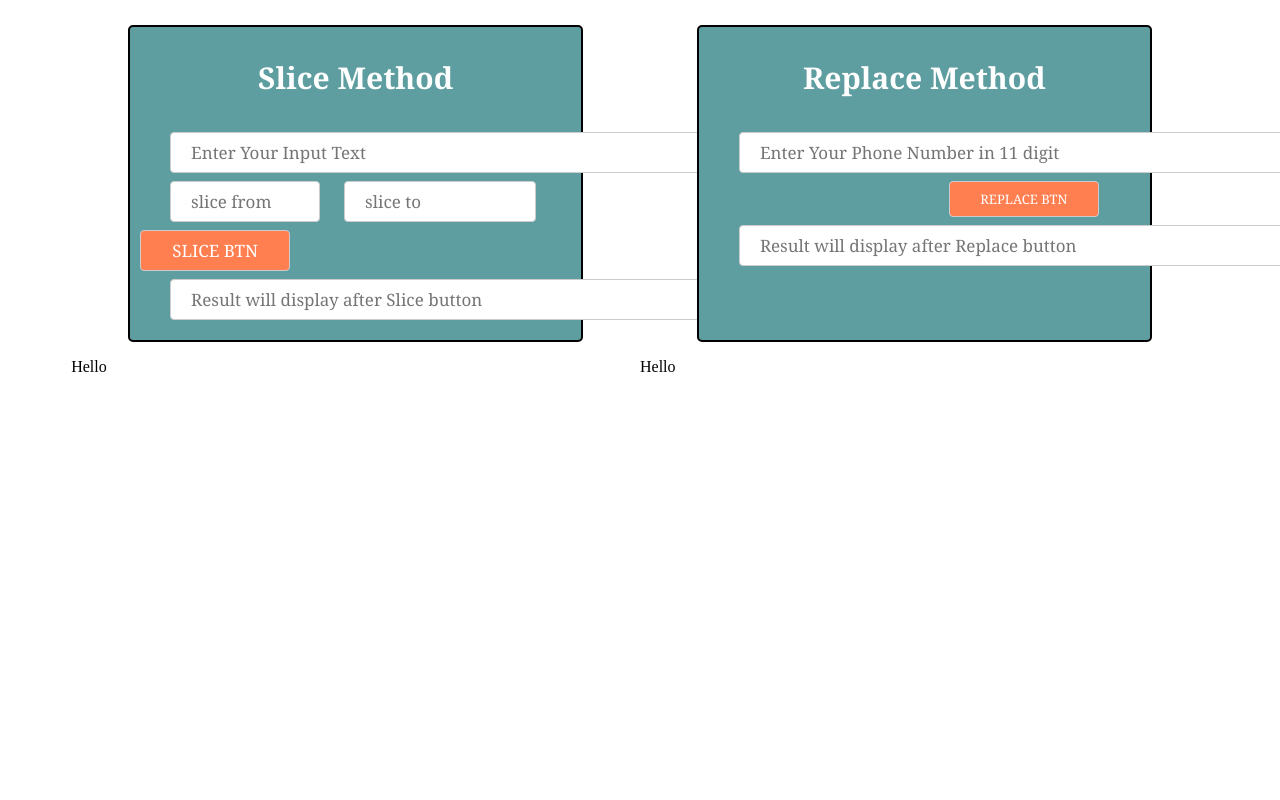
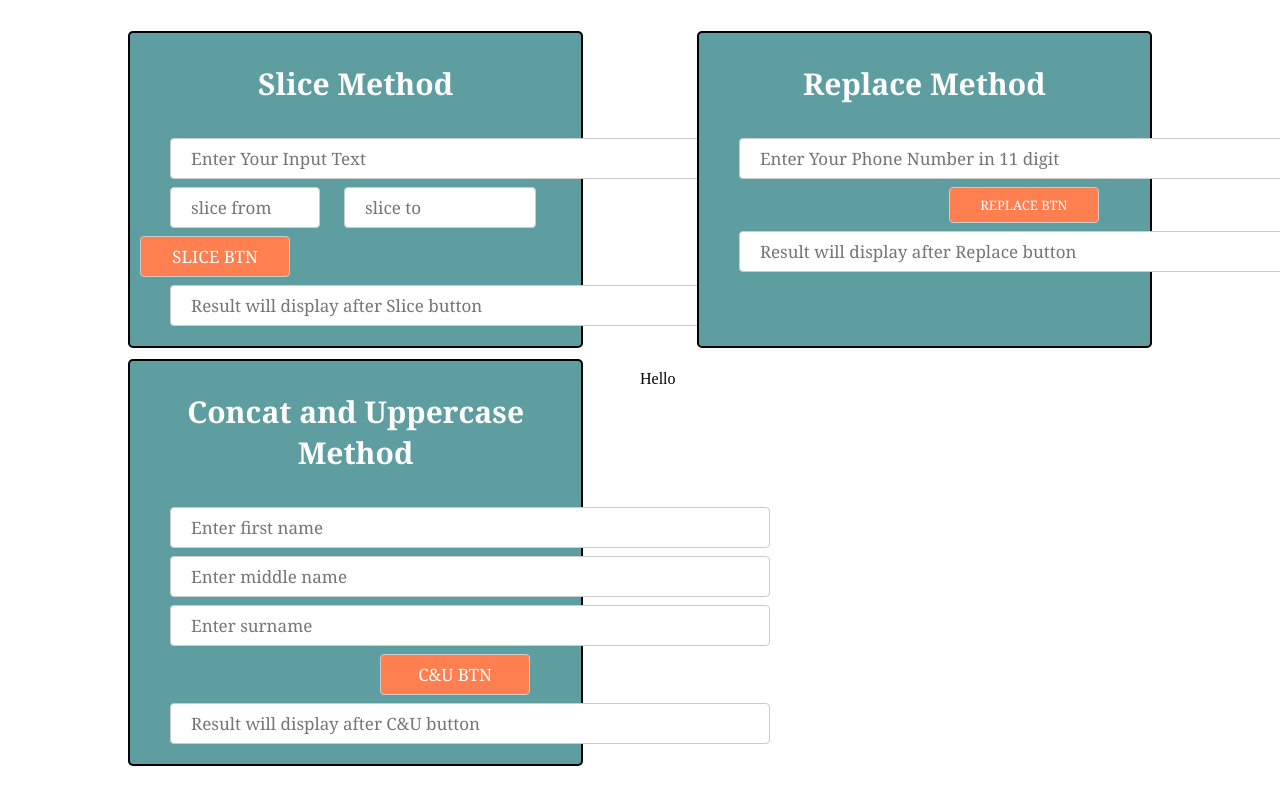
Before and after one commit to ahanik/Eshikhon-Homework, a plain HTML site: page class12.html in a window 1280 px wide. Shown: the top 800 px of the page. Drawn offline with Linux system fonts and the light colour scheme.

Commit message:
third method done

```diff
--- a/class12.html
+++ b/class12.html
@@ -16,7 +16,7 @@
             background-color: cadetblue;
             border: 2px solid black;
             border-radius: 5px;
-            margin: 0% 10%;
+            margin: 1% 10%;
             color: white;
         }
         .data_input{
@@ -123,10 +123,27 @@
 <!--Replace Method End-->
 
 
+<!--Concat and uppercase Method Start-->
+        <div class="all_methods">
+            <h3 style="text-align: center; font-size: 30px; font-family: Cambria;">Concat and Uppercase Method</h3>
+            <input type="text" name="" class="data_input" id="data_input2" placeholder="Enter first name">
+            <input type="text" name="" class="data_input" id="data_input3" placeholder="Enter middle name">
+            <input type="text" name="" class="data_input" id="data_input4" placeholder="Enter surname">
+            <button style="margin-left: 250px;" onclick="result2()" class="result_btn" id="btn1">C&U BTN</button>
+            <input type="text" name="" class="result_input" id="result2" placeholder="Result will display after C&U button" readonly>
 
-        <div class="function">
-            <p>Hello</p>
+            <script>
+                function result2(){
+                    let d2_input = document.getElementById("data_input2").value;
+                    let d3_input = document.getElementById("data_input3").value;
+                    let d4_input = document.getElementById("data_input4").value;
+
+                    document.getElementById("result2").value = (d2_input.concat(" " + d3_input + " ").concat(d4_input + " ")).toUpperCase();
+                }
+            </script>
         </div>
+<!--Concat and uppercase Method end-->
+
 
 
         <div class="function">
```
